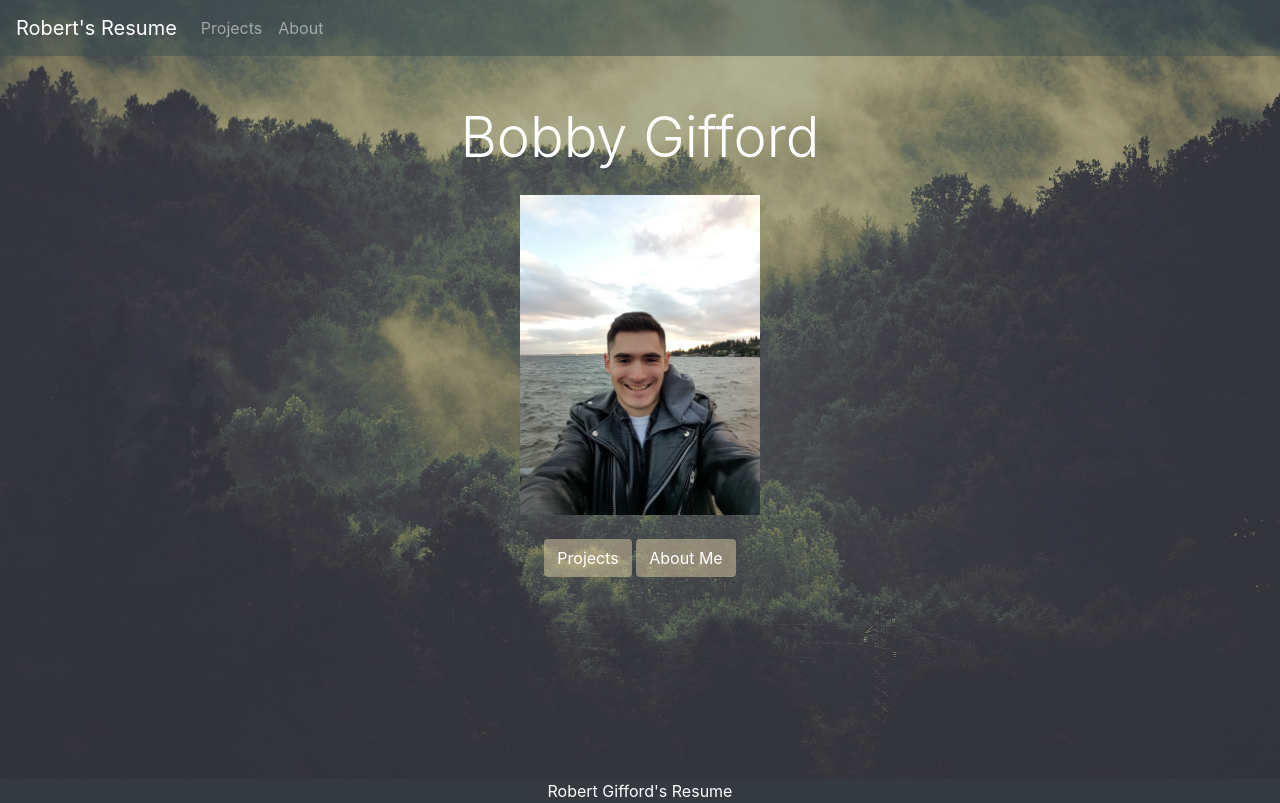
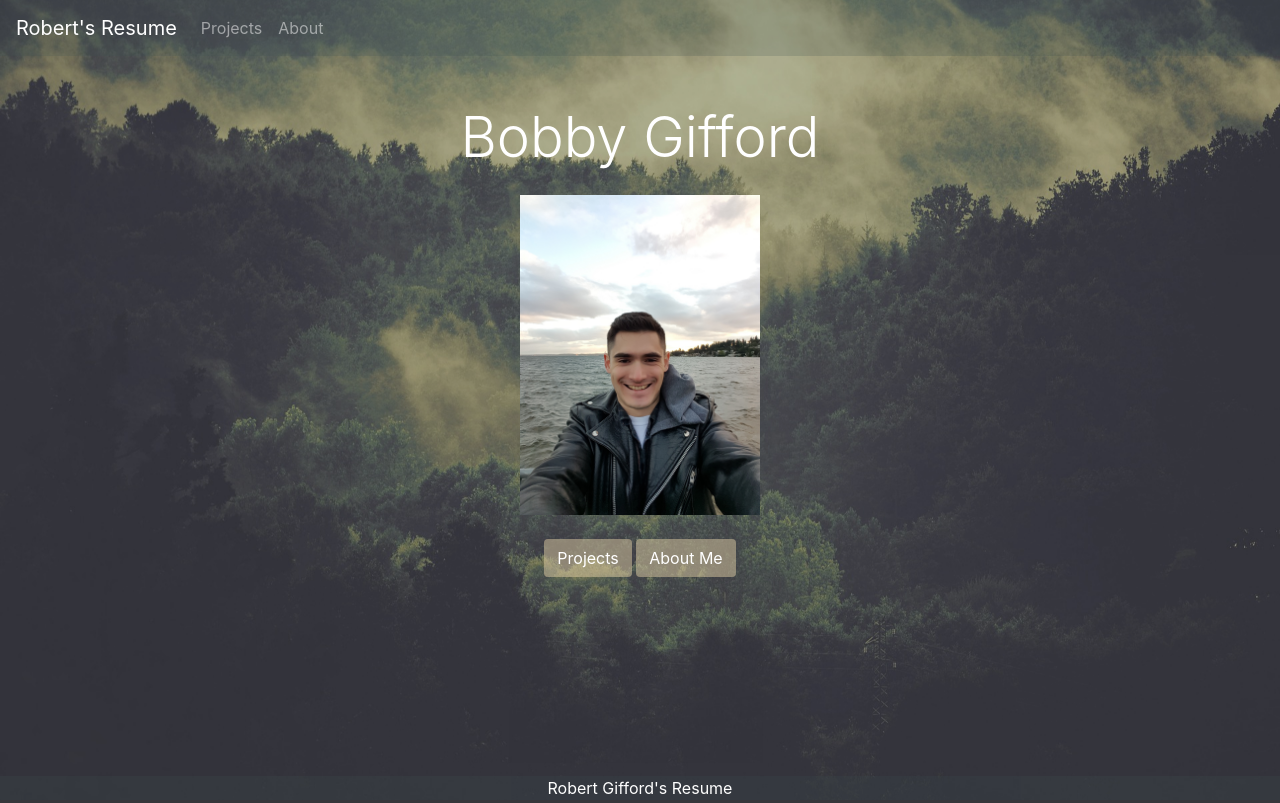
Before and after one commit to BobbyGifford/resume_django, a Django app: page / in a window 1280 px wide. Run offline with Django 3.2, Linux system fonts and the light colour scheme; some libraries are stand-ins or nearby versions.

Commit message:
Fixed footer.

```diff
--- a/resume_django/static/css/style.css
+++ b/resume_django/static/css/style.css
@@ -1,6 +1,6 @@
 .bg-green {
     /*background: #3E5151; !* fallback for old browsers *!*/
-    background: rgba(62, 81, 81, .5); /* Chrome 10-25, Safari 5.1-6 */
+    background: rgba(62, 81, 81, .2); /* Chrome 10-25, Safari 5.1-6 */
     /*background: linear-gradient(to left, #DECBA4, #3E5151); !* W3C, IE 10+/ Edge, Firefox 16+, Chrome 26+, Opera 12+, Safari 7+ *!*/
 }
 
@@ -11,14 +11,14 @@
     -webkit-background-size: cover;
     -moz-background-size: cover;
     -o-background-size: cover;
-    min-height: 97.4vh;
+    min-height: 100vh;
     color: #fff;
 }
 
 .feature .overlay {
     position: relative;
     left: 0;
-    min-height: 97.4vh;
+    min-height: 100vh;
     width: 100%;
     background: rgba(51, 51, 51, 0.2);
 }
--- a/templates/base.html
+++ b/templates/base.html
@@ -26,10 +26,10 @@
         {% block content %}
 
         {% endblock %}
+        <footer class="fixed-bottom bg-green text-center text-white">Robert Gifford's Resume</footer>
     </div>
 </div>
 
-<footer class="bg-dark text-center text-white">Robert Gifford's Resume</footer>
 
 <script src="{% static 'js/jquery-3.3.1.min.js' %}"></script>
 <script src="{% static 'js/bootstrap.bundle.min.js' %}"></script>
```
